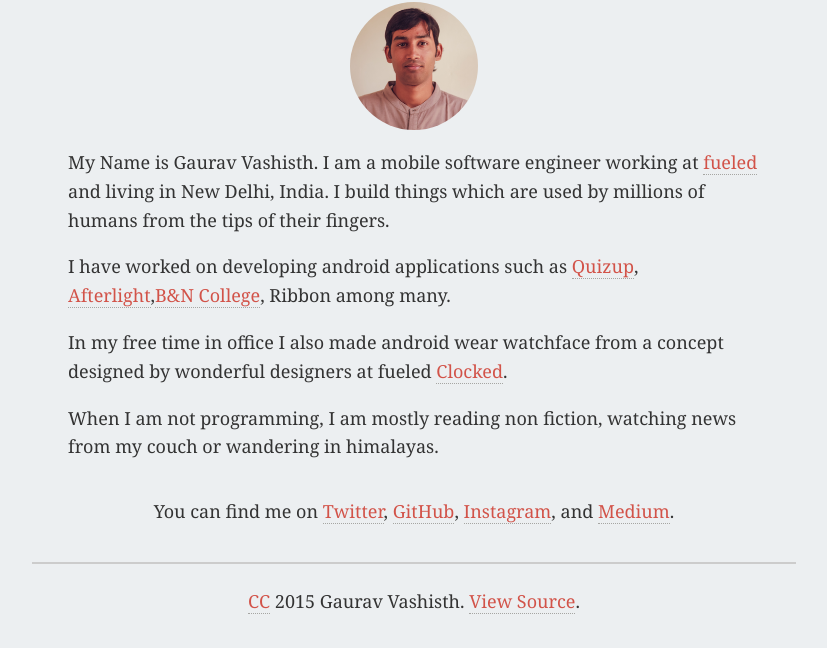
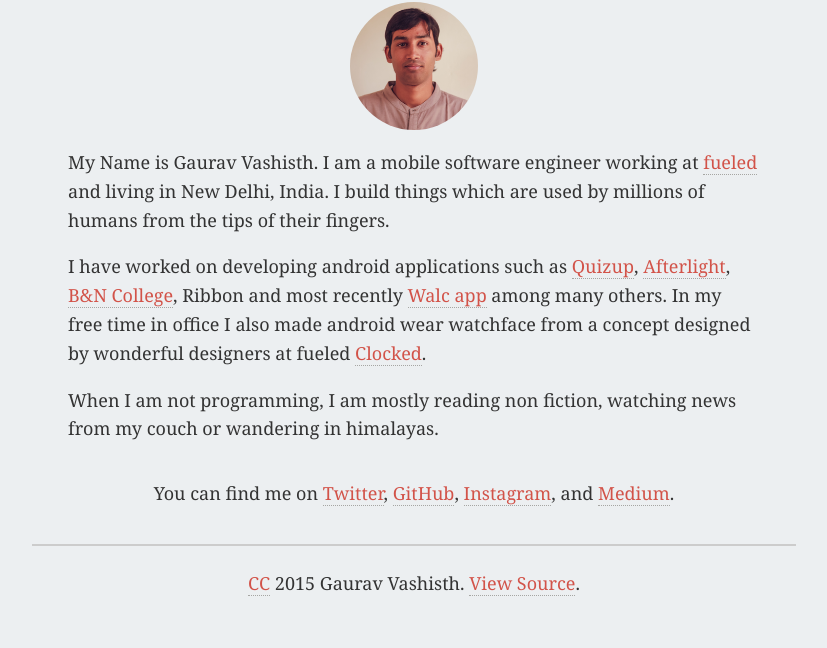
Before and after one commit to vashisthg/vashisthg.github.io, a plain HTML site: page index.html in a window 1280 px wide. Shown: the part 160-808 px from the top of the page, without its empty margins (226-1053 px from the left). Drawn offline with Linux system fonts and the light colour scheme.

Commit message:
Added walc.

```diff
--- a/index.html
+++ b/index.html
@@ -34,15 +34,9 @@
 		  </p>
 		  <p>
 		    <strong>
-		       I have worked on developing android applications such as <a href="https://play.google.com/store/apps/details?id=com.quizup.core">Quizup</a>, <a href="https://play.google.com/store/apps/details?id=com.fueled.afterlight">Afterlight</a>,<a href="https://play.google.com/store/apps/details?id=com.fueled.bnc">B&N College</a>, Ribbon among many.
+		       I have worked on developing android applications such as <a href="https://play.google.com/store/apps/details?id=com.quizup.core">Quizup</a>, <a href="https://play.google.com/store/apps/details?id=com.fueled.afterlight"> Afterlight</a>, <a href="https://play.google.com/store/apps/details?id=com.fueled.bnc"> B&N College</a>, Ribbon and most recently <a href="https://play.google.com/store/apps/details?id=com.walcinc.walc"> Walc app</a> among many others. In my free time in office I also made android wear watchface from a concept designed by wonderful designers at fueled <a href="https://play.google.com/store/apps/details?id=com.fueled.clocked">Clocked</a>.
 		    </strong>
 		  </p>
-		   <p>
-		    <strong>
-		       In my free time in office I also made android wear watchface from a concept designed by wonderful designers at fueled <a href="https://play.google.com/store/apps/details?id=com.fueled.clocked">Clocked</a>.
-		    </strong>
-		  </p>
-
 		  <p>
 		    <strong>
 		       When I am not programming, I am mostly reading non fiction, watching news from my couch or wandering in himalayas.
```
